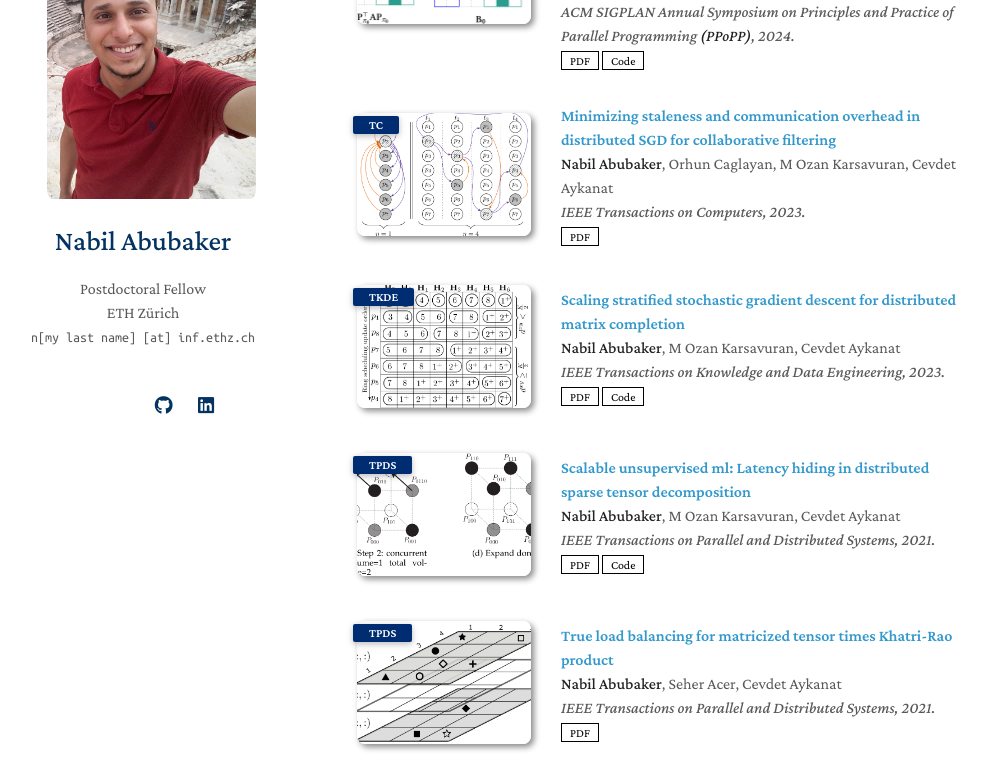
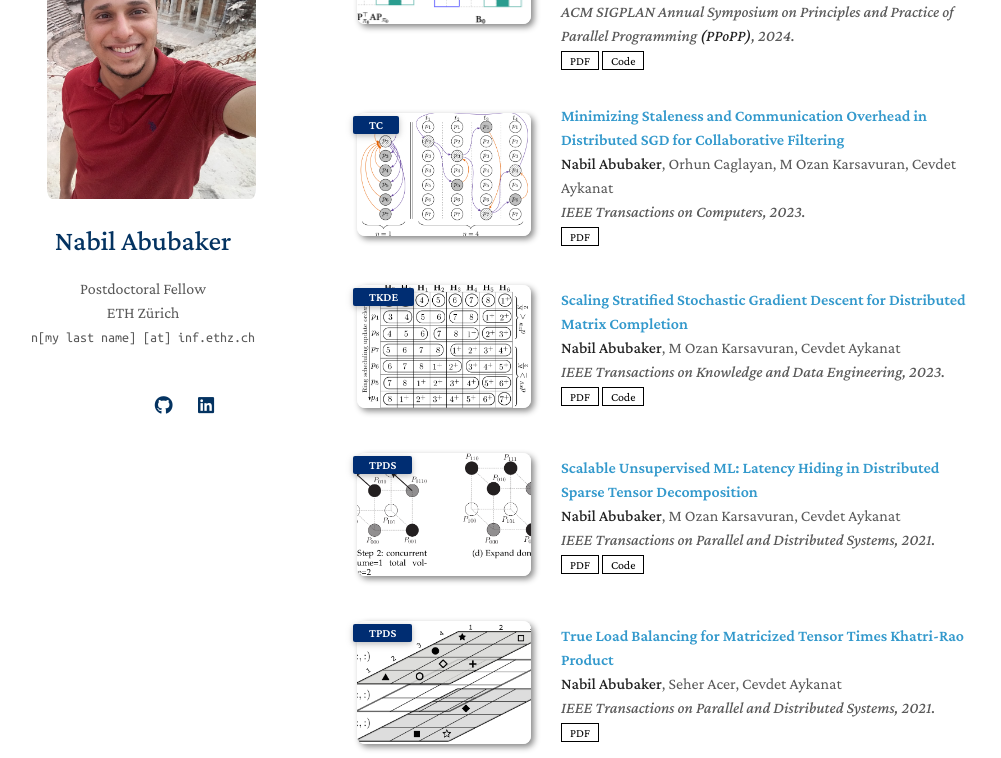
Before and after one commit to nfabubaker/nfabubaker.github.io, a Jekyll site: the page built from index.md, in a window 1280 px wide and 1400 px high, scrolled down 1228 px. Shown: the part 153-911 px from the top of the window, without its empty margins (133-1134 px from the left). Built offline with Jekyll 4.4.1, drawn with Linux system fonts in a browser that asks for light colours; a style sheet for code colours, icons or effects is not loaded; our own code applies the rules of GitHub Pages for plain Markdown files.

```diff
--- a/_data/publications.yml
+++ b/_data/publications.yml
@@ -16,14 +16,14 @@ main:
     code: https://github.com/spcl/arrow-matrix
     image: ./assets/img/teaser_arrow.png
 
-  - title: "Minimizing staleness and communication overhead in distributed SGD for collaborative filtering"
+  - title: "Minimizing Staleness and Communication Overhead in Distributed SGD for Collaborative Filtering"
     authors: <strong>Nabil Abubaker</strong>, Orhun Caglayan, M Ozan Karsavuran, Cevdet Aykanat
     conference_short: TC
     conference: IEEE Transactions on Computers, 2023.
     pdf: ./assets/files/tc_2023.pdf
     image: ./assets/img/teaser_tc23.png
 
-  - title: "Scaling stratified stochastic gradient descent for distributed matrix completion"
+  - title: "Scaling Stratified Stochastic Gradient Descent for Distributed Matrix Completion"
     authors: <strong>Nabil Abubaker</strong>, M Ozan Karsavuran, Cevdet Aykanat
     conference_short: TKDE
     conference: IEEE Transactions on Knowledge and Data Engineering, 2023.
@@ -31,7 +31,7 @@ main:
     image: ./assets/img/teaser_dsgd.png
     code: https://github.com/nfabubaker/CESSGD
 
-  - title: "Scalable unsupervised ml: Latency hiding in distributed sparse tensor decomposition"
+  - title: "Scalable Unsupervised ML: Latency Hiding in Distributed Sparse Tensor Decomposition"
     authors: <strong>Nabil Abubaker</strong>, M Ozan Karsavuran, Cevdet Aykanat
     conference_short: TPDS
     conference: IEEE Transactions on Parallel and Distributed Systems, 2021.
@@ -39,7 +39,7 @@ main:
     image: ./assets/img/teaser_tpds21_2.png
     code: https://github.com/nfabubaker/cpd-emb
 
-  - title: "True load balancing for matricized tensor times Khatri-Rao product"
+  - title: "True Load Balancing for Matricized Tensor Times Khatri-Rao Product"
     authors: <strong>Nabil Abubaker</strong>, Seher Acer, Cevdet Aykanat
     conference_short: TPDS
     conference: IEEE Transactions on Parallel and Distributed Systems, 2021.
```
